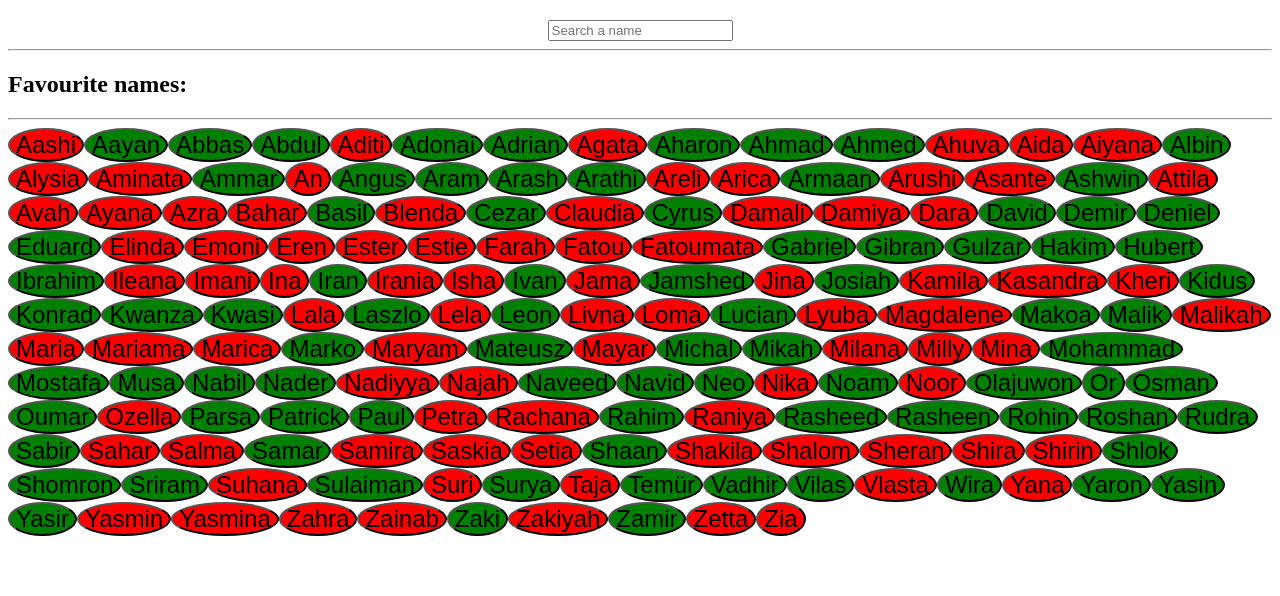
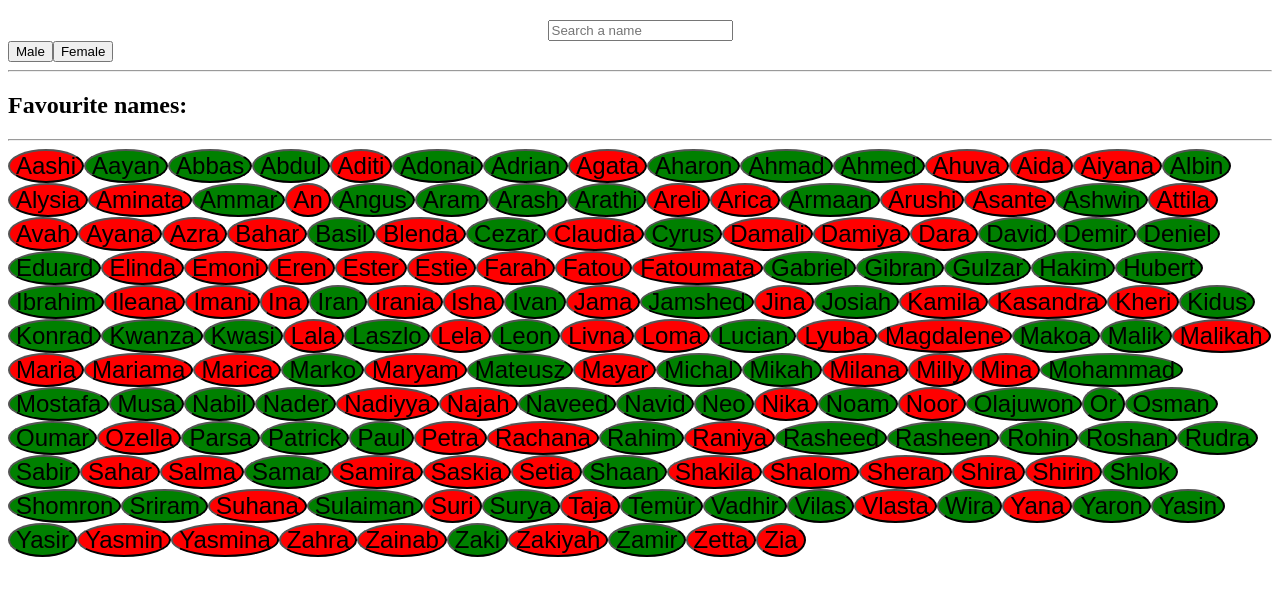
Before and after one commit to mariatens/baby-names-ex1, a React (Create React App) app: page / in a window 1280 px wide. Shown: the top 596 px of the page. Built offline with nearby package versions, Linux system fonts and the light colour scheme; the HTML template or start-up script is replaced by a standard one.

Commit message:
Male and female buttons working but not alternative

```diff
--- a/src/App.tsx
+++ b/src/App.tsx
@@ -2,6 +2,7 @@ import { useState } from "react";
 import { babies, OneBaby } from "./babyNamesData";
 import { BabyName } from "./components/BabyNameView";
 import { SearchBar } from "./components/SearchBar";
+import { SexFilter } from "./components/SexFilter";
 import filterData from "./utils/filter";
 
 function App(): JSX.Element {
@@ -25,9 +26,7 @@ function App(): JSX.Element {
   };
   // Save what I write in the search bar
   const saveTypedName = (typedName: string) => {
-    //convert input text to lower case
-    const lowerCase = typedName.toLowerCase();
-    setInputText(lowerCase);
+    setInputText(typedName);
   };
 
   // Delete fav ones that get clicked and return them to the same place
@@ -53,9 +52,22 @@ function App(): JSX.Element {
 
   };
 
+  const handleFemaleSex = () => {
+    const females = generalBabies.filter((baby) => baby.sex === "f")
+    setGeneralBabies(females)
+  }
+
+  const handleMaleSex = () => {
+    const males = generalBabies.filter((baby) => baby.sex === "m")
+    setGeneralBabies(males)
+  }
+
   return (
     <>
       <SearchBar value={inputText} onChange={saveTypedName} />
+      <SexFilter
+            onClickF={handleFemaleSex}
+            onClickM={handleMaleSex}/>
       <hr />
       <h2>Favourite names:</h2>
       {savedNames.map((eachSavedBaby: OneBaby) => {
--- /dev/null
+++ b/src/components/SexFilter.tsx
@@ -0,0 +1,17 @@
+interface SexFilterProps {
+    onClickM: () => void;
+    onClickF: () => void;
+  }
+
+
+export function SexFilter(props: SexFilterProps): JSX.Element {
+
+   return (
+    <>
+    <button onClick = {props.onClickM}>Male</button>
+    <button onClick = {props.onClickF}>Female</button>
+    </>
+   )
+}
+// generalBabies.filter(baby) => sex === "f")
+// generalBabies.filter(baby) => sex === "m")
```
